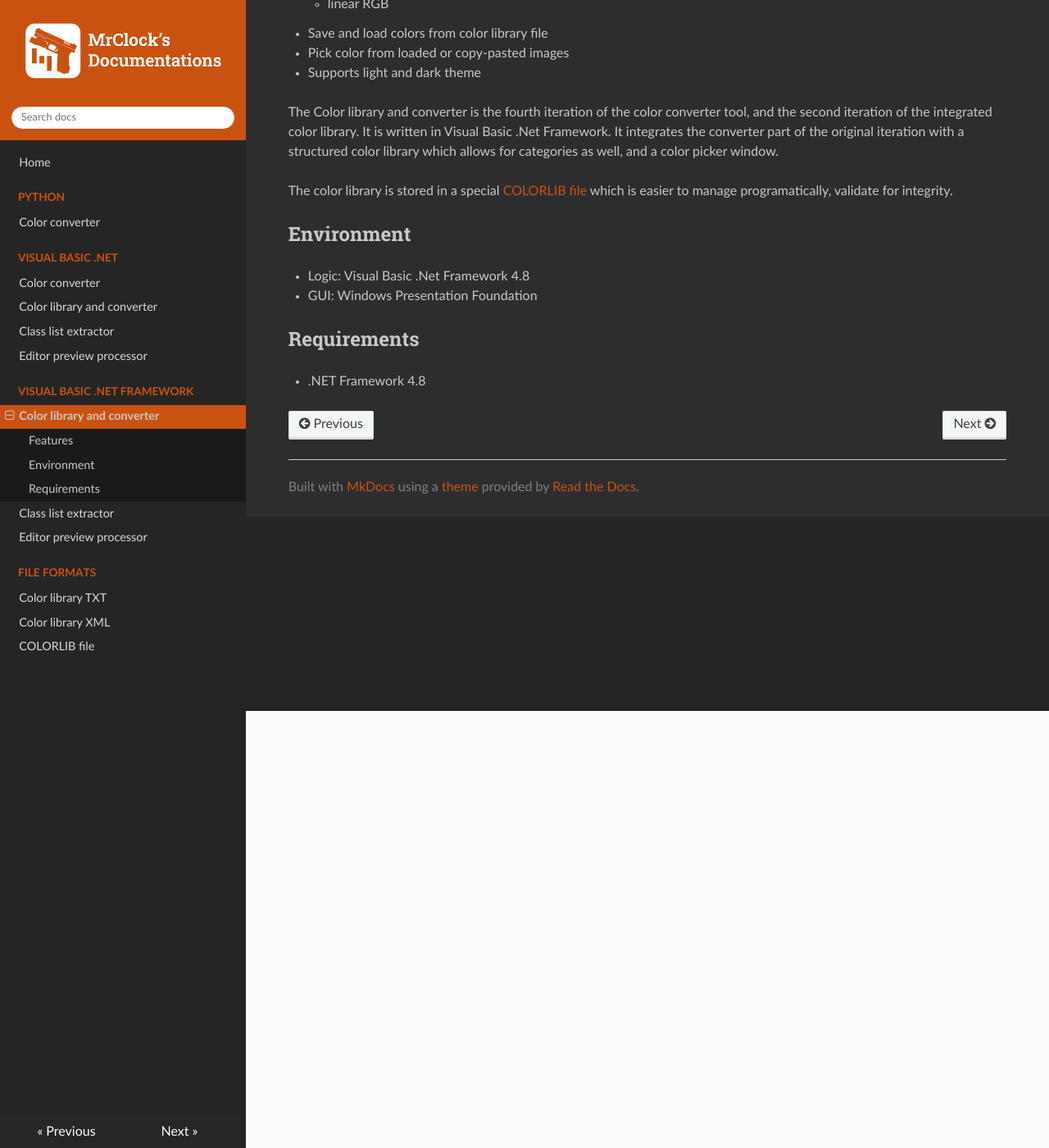
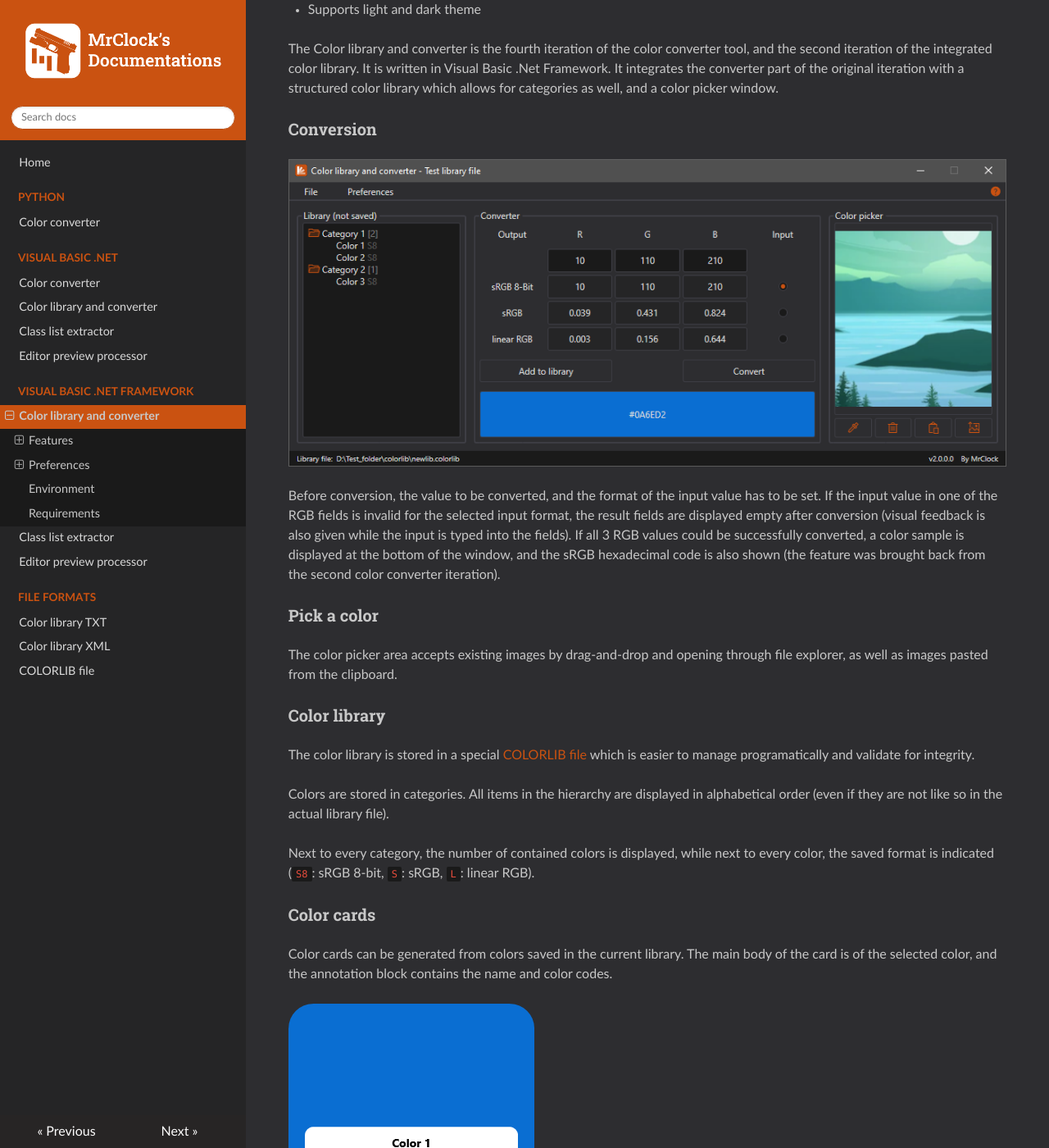
Before and after one commit to MrClock8163/ToolDocumentation, an MkDocs documentation site: the page built from docs/vbnetframework/colorlibrary.md, in a window 1280 px wide and 1400 px high, scrolled down 533 px. Shown: the whole window at 82% size. Built offline with MkDocs 1.6.1, drawn with Linux system fonts in a browser that asks for light colours; nearby versions of some CDN libraries; some of the changed text lies outside the part shown.

Commit message:
Updated the color libraries

```diff
--- a/docs/vbnetframework/colorlibrary.md
+++ b/docs/vbnetframework/colorlibrary.md
@@ -19,6 +14,8 @@
 
 * Save and load colors from color library file
 
+* Generate color sample cards
+
 * Pick color from loaded or copy-pasted images
 
 * Supports light and dark theme
@@ -27,7 +24,53 @@
 It is written in Visual Basic .Net Framework. It integrates the converter part of the original iteration
 with a structured color library which allows for categories as well, and a color picker window.
 
-The color library is stored in a special [COLORLIB file](../formats/colorlib.md) which is easier to manage programatically, validate for integrity.
+### Conversion
+
+![](img/image_3_1.png)
+
+Before conversion, the value to be converted, and the format of the input value has to be set. If the input value in one of the RGB fields is invalid for the selected input format, the result fields are displayed empty after conversion (visual feedback is also given while the input is typed into the fields).
+If all 3 RGB values could be successfully converted, a color sample is displayed at the bottom of the window, and the sRGB hexadecimal code is also shown (the feature was brought back from the second color converter iteration).
+
+### Pick a color
+
+The color picker area accepts existing images by drag-and-drop and opening through file explorer, as well as images pasted from the clipboard.
+
+### Color library
+
+The color library is stored in a special [COLORLIB file](../formats/colorlib.md) which is easier to manage programatically and validate for integrity.
+
+Colors are stored in categories. All items in the hierarchy are displayed in alphabetical order (even if they are not like so in the actual library file).
+
+Next to every category, the number of contained colors is displayed, while next to every color, the saved format is indicated (`S8`: sRGB 8-bit, `S`: sRGB, `L`: linear RGB).
+
+### Color cards
+
+Color cards can be generated from colors saved in the current library. The main body of the card is of the selected color, and the annotation block contains the name and color codes.
+
+![](img/image_3_3.png)
+
+The name of the color format in which the color is saved in the library is always underlined. This is to indicate which format is the most precise (while conversion is precise, ±0.001 deviation can sometimes be observed in the converted values due to rounding).
+
+## Preferences
+
+![](img/image_3_2.png)
+
+### Save after every change
+
+If this setting is enabled, the library is saved (if possible) after every change made to it (eg: renaming the library, adding or removing items etc.).
+
+!!! warning
+
+	Use with caution! With this setting, if something is changed, it is changed permanently, and there is no undo.
+
+### Color card annotation
+
+* **Color name:**
+	* **Library name:** include the library name of the color
+	* **Custom name:** ask for custom name
+* **Formats:**
+	* **Only source format:** include only the source format values
+	* **All formats:** include all converted values
 
 ## Environment
 
```
Also changed, not shown: other parts of docs/vbnetframework/colorlibrary.md (+0 -5 lines), docs/vbnet/colorlibrary.md (+26 -0 lines), docs/vbnet/img/image_2_2.png (added), docs/vbnetframework/img/image_3_1.png (added), docs/vbnetframework/img/image_3_2.png (added), docs/vbnetframework/img/image_3_3.png (added).
